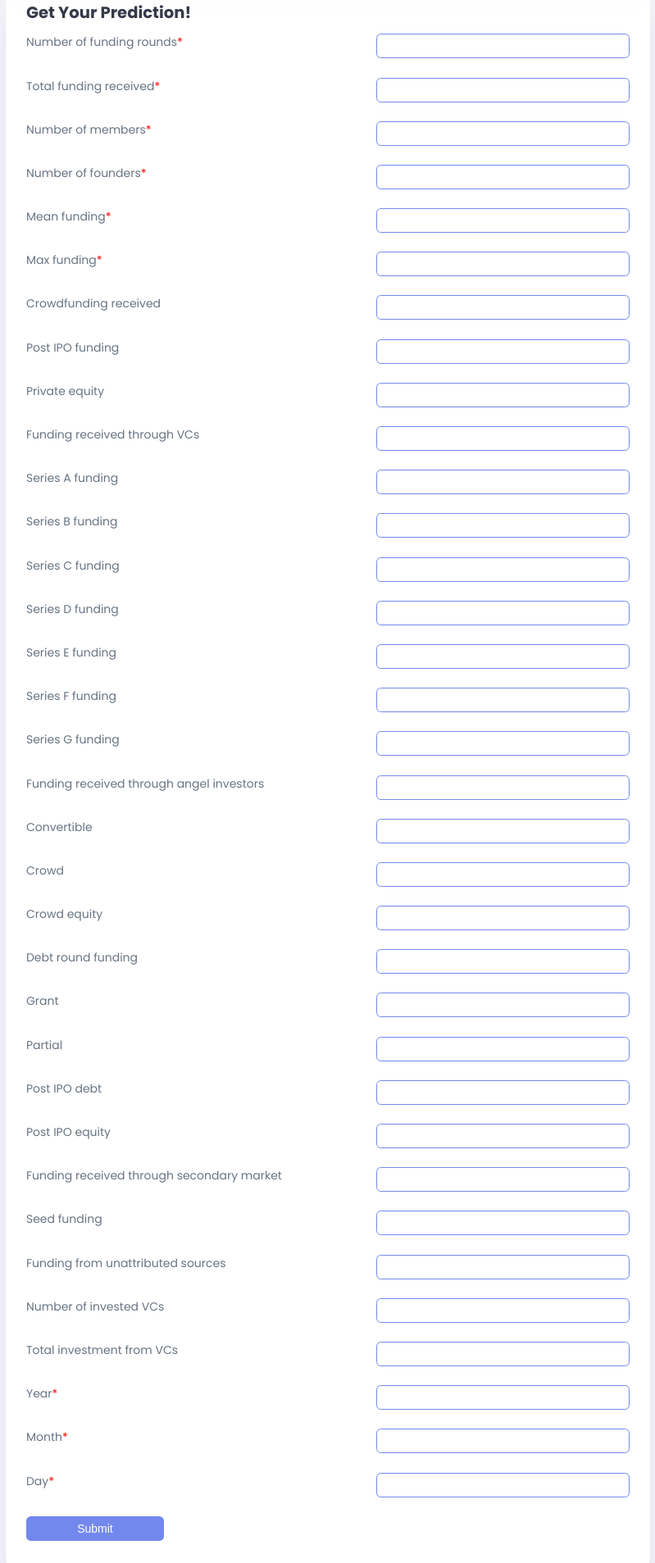
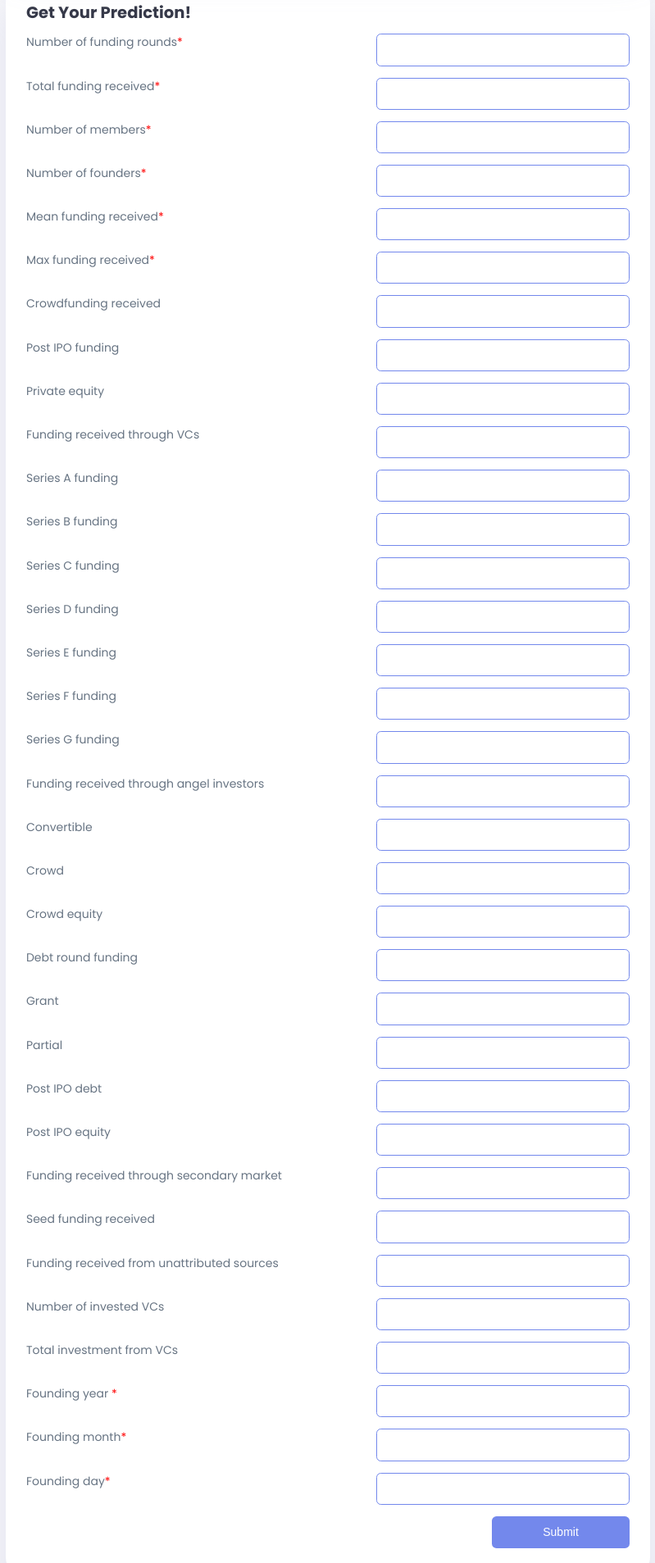
Before and after one commit to kaixiangtay/Startup-Valuation-with-Machine-Learning, a React (Create React App) app in the folder client/: page /prediction in a window 1280 px wide. Shown: the part 304-2211 px from the top of the page at 82% size, without its empty margins (240-1039 px from the left). Built offline with nearby package versions, Linux system fonts and the light colour scheme.

Commit message:
small UI changes

```diff
--- a/client/src/App.css
+++ b/client/src/App.css
@@ -305,7 +305,7 @@ main .form div {
 
 .right .theme-toggler span.active {
   background: var(--color-primary);
-  color: white;
+  color: var(--color-white);
   border-radius: var(--border-radius-1);
 }
 
@@ -431,7 +431,6 @@ main .form div {
 .input-field {
   margin-bottom: 1rem;
   display: flex;
-  align-items: flex-start;
 }
 
 .input-field label {
@@ -463,7 +462,7 @@ main .form div {
 .form-btn {
   margin-bottom: 1rem;
   display: flex;
-  align-items: flex-start;
+  justify-content: flex-end;
 }
 
 .submit-btn {
--- a/client/src/components/form.js
+++ b/client/src/components/form.js
@@ -174,6 +174,11 @@ class Form extends Component {
                 });
                 console.log(res);
                 this.props.setValuation(Math.round(Number(res.data.body.split("$")[1])).toLocaleString("en-US"));
+                window.scrollTo({
+                    top: 0,
+                    left: 0,
+                    behavior: 'smooth'
+                });
             })
             .catch((err) => {
                 this.setState({
@@ -276,7 +281,7 @@ class Form extends Component {
                         ></input>
                     </div>
                     <div className="input-field">
-                        <label className="required">Mean funding</label>
+                        <label className="required">Mean funding received</label>
                         <input
                             className="input"
                             type="number"
@@ -288,7 +293,7 @@ class Form extends Component {
                         ></input>
                     </div>
                     <div className="input-field">
-                        <label className="required">Max funding</label>
+                        <label className="required">Max funding received</label>
                         <input
                             className="input"
                             type="number"
@@ -531,7 +536,7 @@ class Form extends Component {
                         ></input>
                     </div>
                     <div className="input-field">
-                        <label>Seed funding</label>
+                        <label>Seed funding received</label>
                         <input
                             className="input"
                             type="number"
@@ -542,7 +547,7 @@ class Form extends Component {
                         ></input>
                     </div>
                     <div className="input-field">
-                        <label>Funding from unattributed sources</label>
+                        <label>Funding received from unattributed sources</label>
                         <input
                             className="input"
                             type="number"
@@ -575,7 +580,7 @@ class Form extends Component {
                         ></input>
                     </div>
                     <div className="input-field">
-                        <label className="required">Year</label>
+                        <label className="required">Founding year </label>
                         <input
                             className="input"
                             type="number"
@@ -588,7 +593,7 @@ class Form extends Component {
                         ></input>
                     </div>
                     <div className="input-field">
-                        <label className="required">Month</label>
+                        <label className="required">Founding month</label>
                         <input
                             className="input"
                             type="number"
@@ -601,7 +606,7 @@ class Form extends Component {
                         ></input>
                     </div>
                     <div className="input-field">
-                        <label className="required">Day</label>
+                        <label className="required">Founding day</label>
                         <input
                             className="input"
                             type="number"
--- a/client/src/components/sidebar.js
+++ b/client/src/components/sidebar.js
@@ -22,7 +22,6 @@ function SidebarWrapper() {
       <aside onClick={() => onClick()}>
         <div className='top'>
           <div className='logo'>
-            <img src='../images/logo.svg' alt='logo' />
             <h2>
               FIN<span className='danger'>KERS</span>
             </h2>
```
